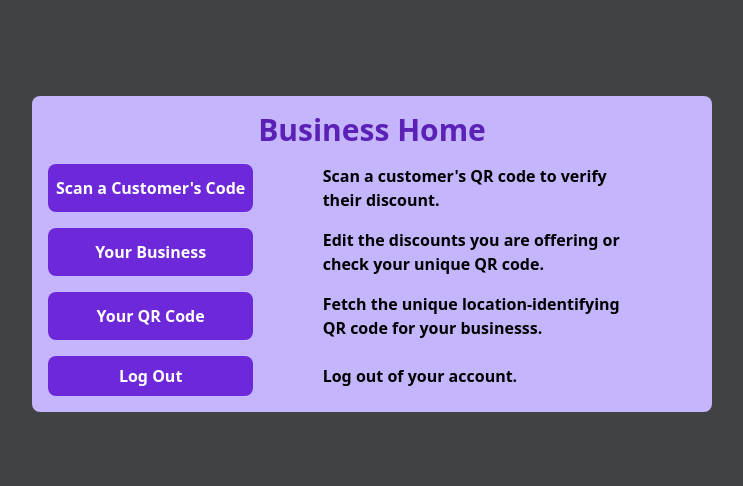
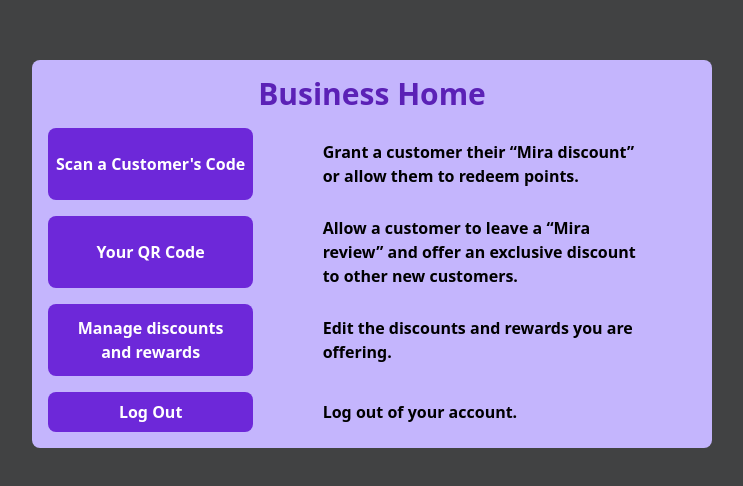
Before and after one commit to 0tt0I/DRP, a Next.js app in the folder app/: page /business/business-home in a window 1280 px wide. Shown: the part 146-632 px from the top of the page, without its empty margins (268-1011 px from the left). Built offline with nearby package versions, Linux system fonts and the light colour scheme; no server answers; sample sign-in values are in the browser's storage.

Commit message:
feat: business home rewording

```diff
--- a/app/pages/business/business-home.tsx
+++ b/app/pages/business/business-home.tsx
@@ -24,19 +24,19 @@ export default function BusinessHome () {
             Scan a Customer&apos;s Code
           </button>
 
-          <p>Scan a customer&apos;s QR code to verify their discount.</p>
-
-          <button onClick={() => router.push('/business/your-business')} className="general-button">
-            Your Business
-          </button>
-
-          <p>Edit the discounts you are offering or check your unique QR code.</p>
+          <p>Grant a customer their &ldquo;Mira discount&rdquo; or allow them to redeem points.</p>
 
           <button onClick={() => router.push('/business/business-qr-code')} className="general-button">
             Your QR Code
           </button>
 
-          <p>Fetch the unique location-identifying QR code for your businesss.</p>
+          <p>Allow a customer to leave a &ldquo;Mira review&rdquo; and offer an exclusive discount to other new customers. </p>
+
+          <button onClick={() => router.push('/business/your-business')} className="general-button">
+            Manage discounts <br />and rewards
+          </button>
+
+          <p>Edit the discounts and rewards you are offering. </p>
 
           <button onClick={logout} className="general-button">
             Log Out
```
